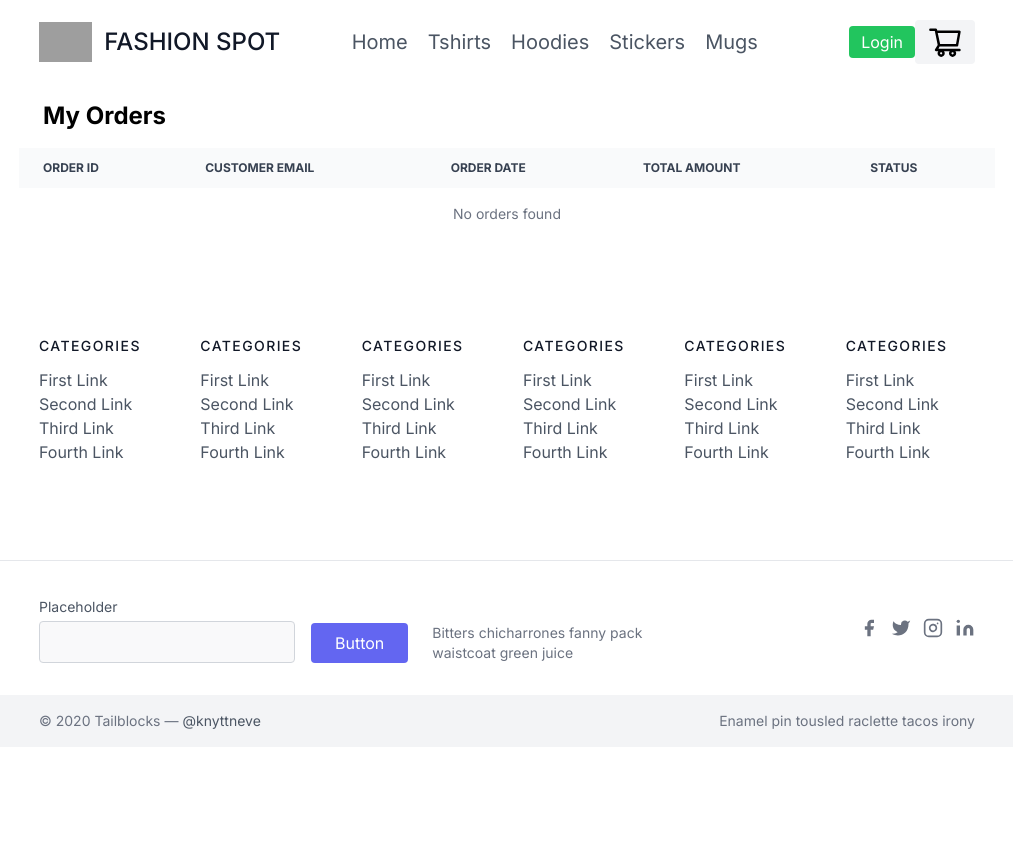
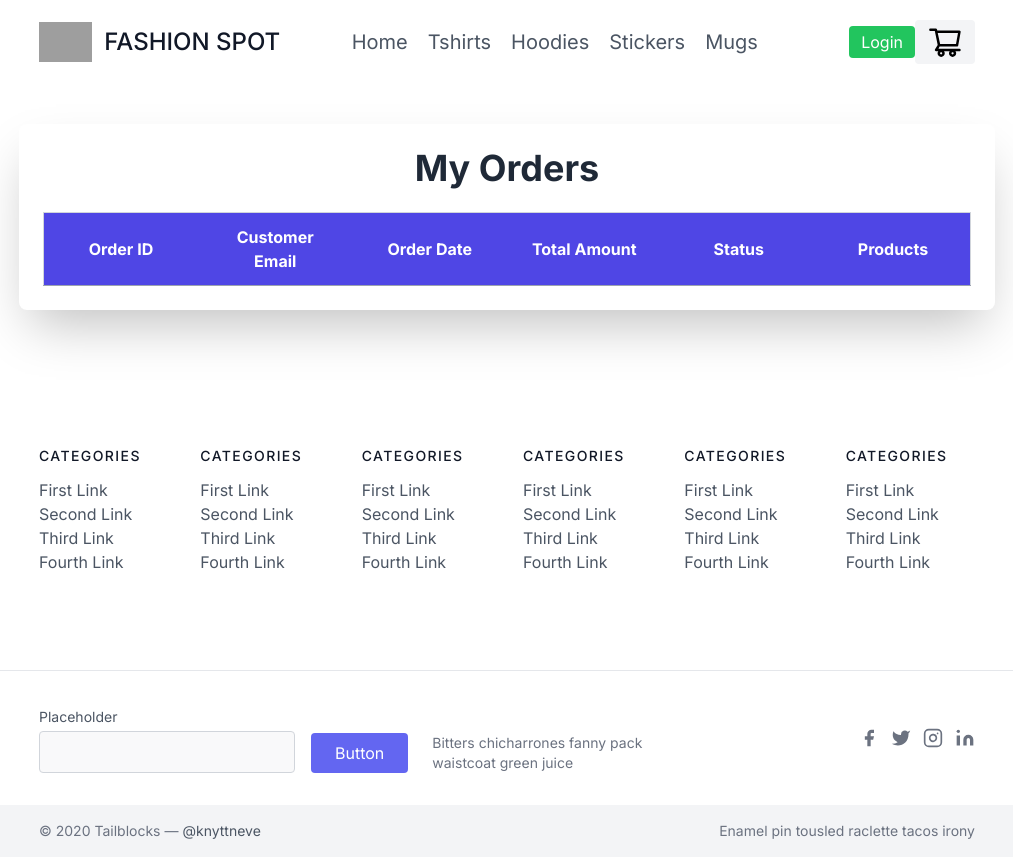
Before and after one commit to Ajitkumar-25/fashionspot, a Next.js app: page /orders in a window 1280 px wide. Shown: the whole page, without its empty margins (133-1146 px from the left). Before the commit the page ends 800 px from the top, so only its background shows below. Built offline with nearby package versions, Linux system fonts and the light colour scheme; grey boxes are pictures that could not be loaded.

Commit message:
updated my orders page

```diff
--- a/app/checkout/page.js
+++ b/app/checkout/page.js
@@ -12,6 +12,11 @@ const Checkout = () => {
   const [pincode, setpincode] = useState("");
   const [city, setcity] = useState("");
   const [state, setstate] = useState("");
+
+  const { subtotal, cart, clearCart } = useCart();
+  const shipping = 60;
+  const taxes = 0.05 * subtotal;
+  const total = subtotal + shipping + taxes;
 
   const handlechange = (e) => {
     // e.preventDefault()
@@ -88,13 +93,10 @@ const Checkout = () => {
       toast.error("Failed to place order");
     }
 
+    clearCart();
+
     console.log(name, email, phone, address, city, pincode, state);
   };
-
-  const { subtotal, cart } = useCart();
-  const shipping = 60;
-  const taxes = 0.05 * subtotal;
-  const total = subtotal + shipping + taxes;
 
   return (
     <div className="max-w-4xl mx-auto px-4 md:px-6 py-2">
--- a/app/orders/page.js
+++ b/app/orders/page.js
@@ -39,52 +39,57 @@ const Orders = () => {
     fetchData();
   }, [email]);
 
-
   console.log(orders);
   return (
-    <div className="container mx-auto">
-      <h1 className="font-bold text-2xl mx-6 my-4">My Orders</h1>
-      <div className="  overflow-x-auto w-full">
-        <table className="w-full text-sm text-left text-gray-500 dark:text-gray-400">
-          <thead className="text-xs text-gray-700 uppercase bg-gray-50 dark:bg-gray-700 dark:text-gray-400">
-            <tr>
-              <th scope="col" className="px-6 py-3">
-                Order ID
-              </th>
-              <th scope="col" className="px-6 py-3">
-                Customer Email
-              </th>
-              <th scope="col" className="px-6 py-3">
-                Order Date
-              </th>
-              <th scope="col" className="px-6 py-3">
-                Total Amount
-              </th>
-              <th scope="col" className="px-6 py-3">
-                Status
-              </th>
+    <div className="container mx-auto my-10 p-6 bg-white shadow-2xl rounded-lg">
+  <h1 className="text-center font-bold text-4xl text-gray-800 mb-6">My Orders</h1>
+  <div className="overflow-x-auto w-full">
+    <table className="min-w-full bg-white border border-gray-300 shadow-lg rounded-lg">
+      <thead className="bg-indigo-600 text-white">
+        <tr className="">
+          <th className="w-1/6 py-3 px-4 border-b border-gray-400">Order ID</th>
+          <th className="w-1/6 py-3 px-4 border-b border-gray-400">Customer Email</th>
+          <th className="w-1/6 py-3 px-4 border-b border-gray-400">Order Date</th>
+          <th className="w-1/6 py-3 px-4 border-b border-gray-400">Total Amount</th>
+          <th className="w-1/6 py-3 px-4 border-b border-gray-400">Status</th>
+          <th className="w-2/6 py-3 px-4 border-b border-gray-400">Products</th>
         </tr>
       </thead>
-          <tbody>
-            {orders.length > 0 ? (
-              orders.map(order => (
-                <tr key={order._id} className="bg-white border-b dark:bg-gray-800 dark:border-gray-700">
-                  <td className="px-6 py-4 font-medium text-gray-900 dark:text-white">{order.orderId}</td>
-                  <td className="px-6 py-4">{order.email}</td>
-                  <td className="px-6 py-4">{new Date(order.createdAt).toLocaleDateString()}</td>
-                  <td className="px-6 py-4">{order.amount}</td>
-                  <td className="px-6 py-4">
-                    <span className={`bg-${order.status === 'Delivered' ? 'green' : order.status === 'Pending' ? 'yellow' : order.status === 'Cancelled' ? 'red' : 'blue'}-100 text-${order.status === 'Delivered' ? 'green' : order.status === 'Pending' ? 'yellow' : order.status === 'Cancelled' ? 'red' : 'blue'}-800 text-xs font-medium mr-2 px-2.5 py-0.5 rounded dark:bg-${order.status === 'Delivered' ? 'green' : order.status === 'Pending' ? 'yellow' : order.status === 'Cancelled' ? 'red' : 'blue'}-900 dark:text-${order.status === 'Delivered' ? 'green' : order.status === 'Pending' ? 'yellow' : order.status === 'Cancelled' ? 'red' : 'blue'}-300`}>
+      <tbody className=" bg-indigo-200">
+        {orders.map((order) => (
+          <tr key={order._id} className="hover:bg-indigo-400 transition duration-200 text-center">
+            <td className="py-4 px-6 border-b border-gray-300 text-gray-800">{order.orderId}</td>
+            <td className="py-4 px-6 border-b border-gray-300 text-gray-800">{order.email}</td>
+            <td className="py-4 px-6 border-b border-gray-300 text-gray-800">{new Date(order.createdAt).toLocaleDateString()}</td>
+            <td className="py-4 px-6 border-b border-gray-300 text-gray-800">₹{order.amount.toFixed(2)}</td>
+            <td className="py-4 px-6 border-b border-gray-300 text-gray-800">
+              <span
+                className={`inline-block px-3 py-1 rounded-full text-xs font-semibold shadow-md
+                  ${
+                    order.status === "order placed"
+                      ? "bg-green-200 text-green-800"
+                      : order.status === "Pending"
+                      ? "bg-yellow-200 text-yellow-800"
+                      : order.status === "Cancelled"
+                      ? "bg-red-200 text-red-800"
+                      : "bg-blue-200 text-blue-800"
+                  }`}
+              >
                 {order.status}
               </span>
             </td>
+
+            <td className="py-4 px-6 border-b border-gray-300 text-gray-800 text-start">
+              <ul className="list-disc list-inside">
+                {order.products.map((product, index) => (
+                  <li key={index}>
+                    {product.name} (x{product.quantity})
+                  </li>
+                ))}
+              </ul>
+            </td>
           </tr>
-              ))
-            ) : (
-              <tr>
-                <td colSpan="5" className="px-6 py-4 text-center">No orders found</td>
-              </tr>
-            )}
+        ))}
       </tbody>
     </table>
   </div>
```
Lines whose indentation alone changed are shown as unchanged.
